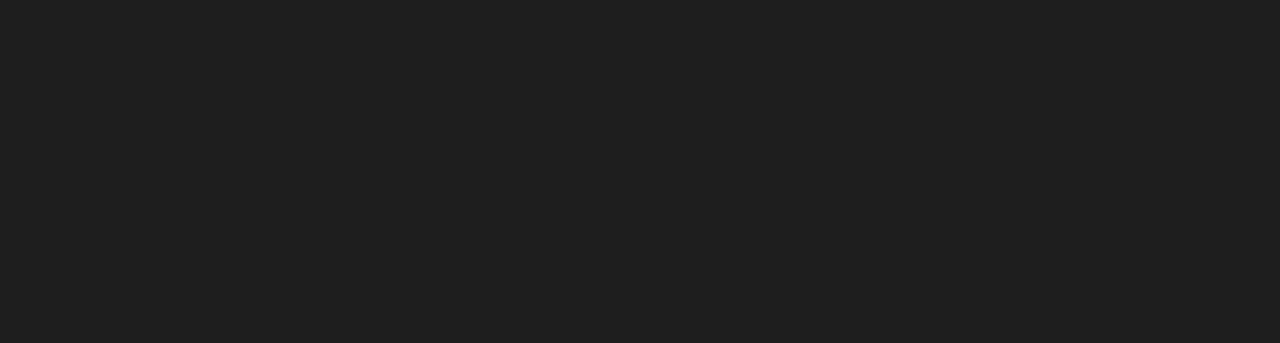
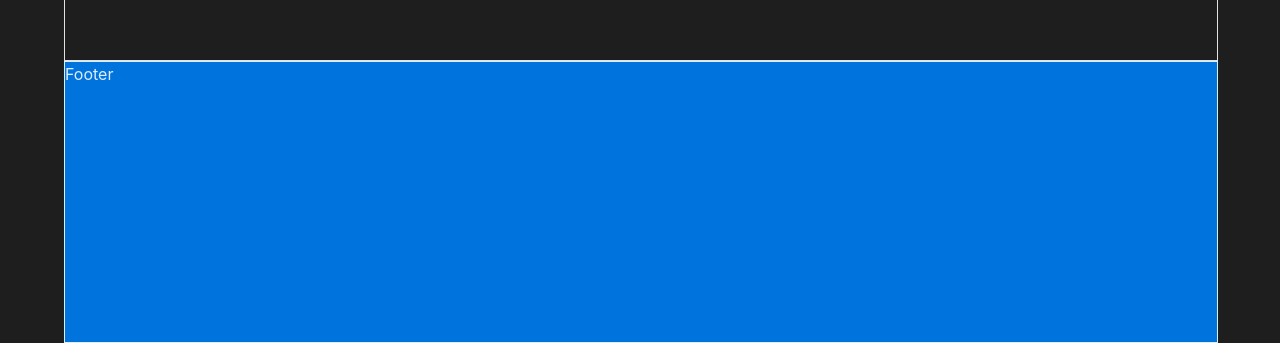
Before and after one commit to AKHIL-GIREESH/IEEE140-R10, a React (Vite) app in the folder ieee140-r10-frontend/: page / in a window 1280 px wide. Shown: the part 2343-2686 px from the top of the page. Before the commit the page ends 1226 px from the top, so only its background shows below. Built offline with nearby package versions, Linux system fonts and the light colour scheme.

Commit message:
Landing Pg

```diff
--- a/ieee140-r10-frontend/components/LandingPage/Leaderboards.jsx
+++ b/ieee140-r10-frontend/components/LandingPage/Leaderboards.jsx
@@ -1,8 +1,8 @@
 const Leaderboards = () => {
     return(
-        <>
-
-        </>
+        <div style={{height:"150vh",width:"90vw",border:"1px solid",marginLeft:"5vw"}}>
+            Leaderboards
+        </div>
     )
 }
 
--- a/ieee140-r10-frontend/components/LandingPage/footer.jsx
+++ b/ieee140-r10-frontend/components/LandingPage/footer.jsx
@@ -1,8 +1,8 @@
 const Footer = () => {
     return(
-        <>
+        <div style={{height:"35vh",width:"90vw",border:"1px solid",marginLeft:"5vw",backgroundColor:"#0073DD"}}>
             Footer
-        </>
+        </div>
     )
 }
 
```
